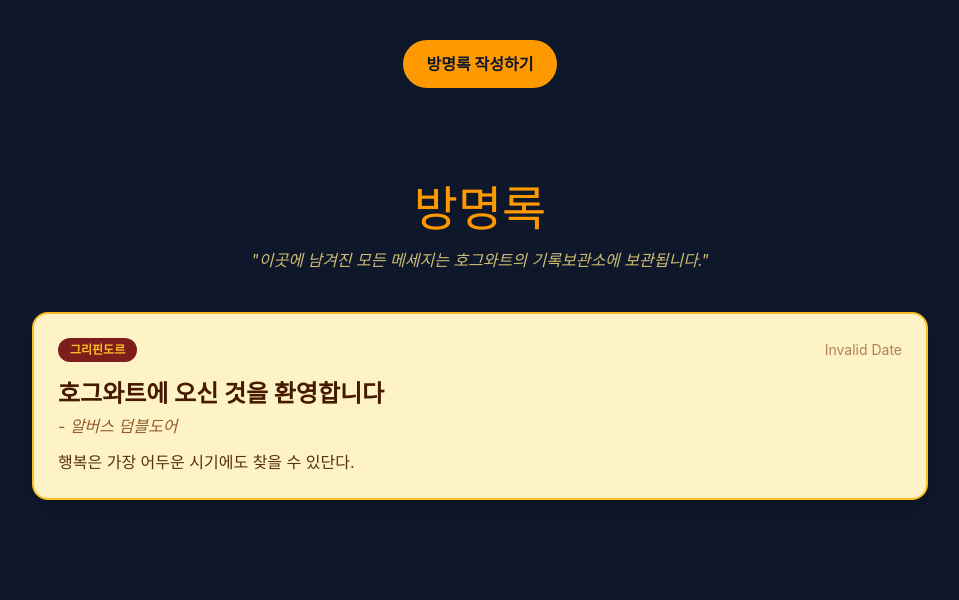
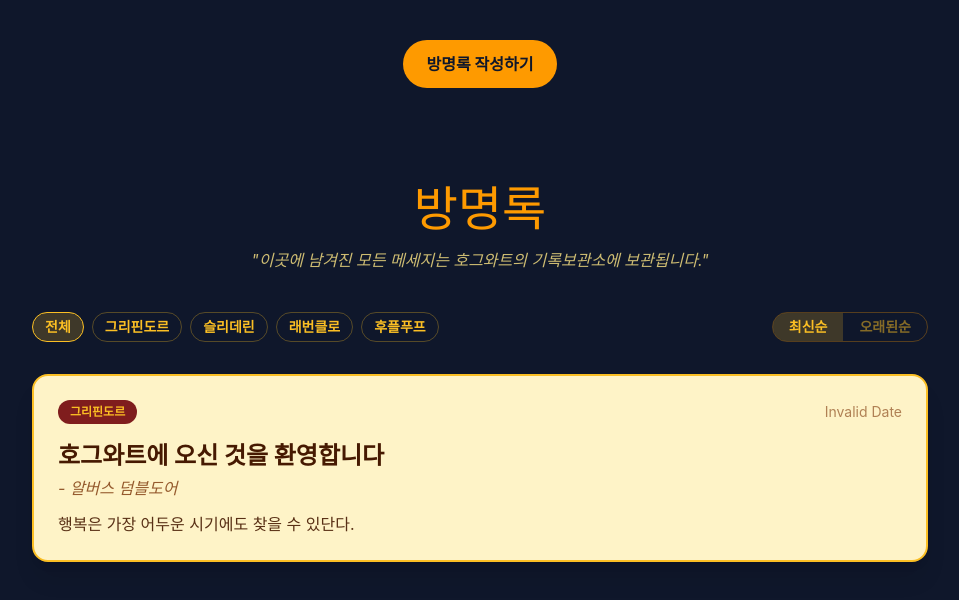
Before and after one commit to do0hetfield/toy_project_guestbook, a React (Vite) app: page / in a window 1280 px wide. Shown: the top 600 px of the page, without its empty margins (160-1119 px from the left). Built offline with nearby package versions, Linux system fonts and the light colour scheme.

Commit message:
feat: 기숙사별 필터링 및 시간순 정렬 구현

```diff
--- a/src/app/components/GuestbookSection.jsx
+++ b/src/app/components/GuestbookSection.jsx
@@ -1,7 +1,26 @@
+import { useState } from "react";
 import { HOUSES, useGuestbook } from "./guestbookStore";
+import { filter } from "motion/react-client";
+
+const ALL_HOUSES = [{ name: 'all', label: '전체'}, ...HOUSES];
 
 export function GuestbookSection() {
     const { entries } = useGuestbook();
+
+    const [houseFilter, setHouseFilter] = useState('all');
+    const [sortOrder, setSortOrder] = useState('newest');
+
+    let filteredEntries = [...entries];
+
+    if (houseFilter !== 'all') {
+        filteredEntries = filteredEntries.filter((entry) => entry.house === houseFilter);
+    }
+
+    filteredEntries.sort((a, b) => {
+        return sortOrder === 'newest'
+        ? b.createdAt - a.createdAt
+        : a.createdAt - b.createdAt;
+    })
 
     return (
         <section id="guestbook" className="py-24 px-6 bg-slate-900 min-h-screen">
@@ -16,8 +35,55 @@
                     </p>
                 </div>
 
+                <div className="flex flex-wrap items-center justify-between gap-4 mb-8">
+                    <div className="flex flex-wrap gap-2">
+                        {ALL_HOUSES.map((h) => {
+                        const active = houseFilter === h.name;
+                        const houseData = HOUSES.find(x => x.name === h.name);
+
+                        return (
+                            <button
+                            key={h.name}
+                            onClick={() => setHouseFilter(h.name)}
+                            className="px-3 py-1 rounded-full border text-sm font-bold transition-all"
+                            style={{
+                                backgroundColor: active ? (houseData ? houseData.color : 'rgba(251,191,36,0.2)') : 'transparent',
+                                borderColor: active ? (houseData ? houseData.accent : '#fbbf24') : 'rgba(251,191,36,0.3)',
+                                color: active ? (houseData ? houseData.accent : '#fbbf24') : '#fbbf24',
+                            }}
+                            >
+                            {h.label}
+                            </button>
+                        );
+                        })}
+                    </div>
+
+                    <div className="flex rounded-full border border-amber-500/30 overflow-hidden">
+                        <button
+                        onClick={() => setSortOrder('newest')}
+                        className="px-4 py-1 text-sm font-bold transition-colors"
+                        style={{
+                            backgroundColor: sortOrder === 'newest' ? 'rgba(251,191,36,0.2)' : 'transparent',
+                            color: sortOrder === 'newest' ? '#fbbf24' : 'rgba(251,191,36,0.5)',
+                        }}
+                        >
+                        최신순
+                        </button>
+                        <button
+                        onClick={() => setSortOrder('oldest')}
+                        className="px-4 py-1 text-sm font-bold transition-colors"
+                        style={{
+                            backgroundColor: sortOrder === 'oldest' ? 'rgba(251,191,36,0.2)' : 'transparent',
+                            color: sortOrder === 'oldest' ? '#fbbf24' : 'rgba(251,191,36,0.5)',
+                        }}
+                        >
+                        오래된순
+                        </button>
+                    </div>
+                </div>
+
                 <div className="space-y-5">
-                    {entries.map((entry) => {
+                    {filteredEntries.map((entry) => {
                         const house = HOUSES.find((h) => h.name === entry.house);
 
                         return (
```
